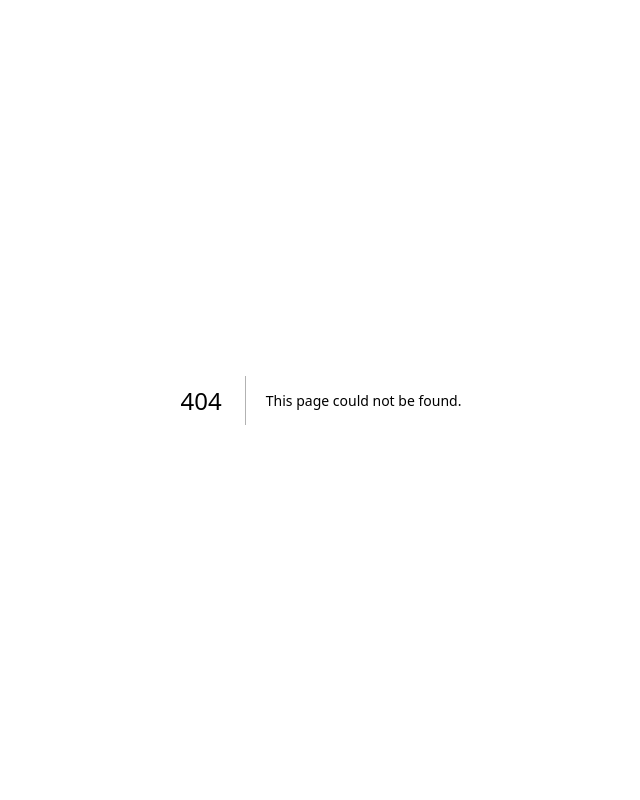
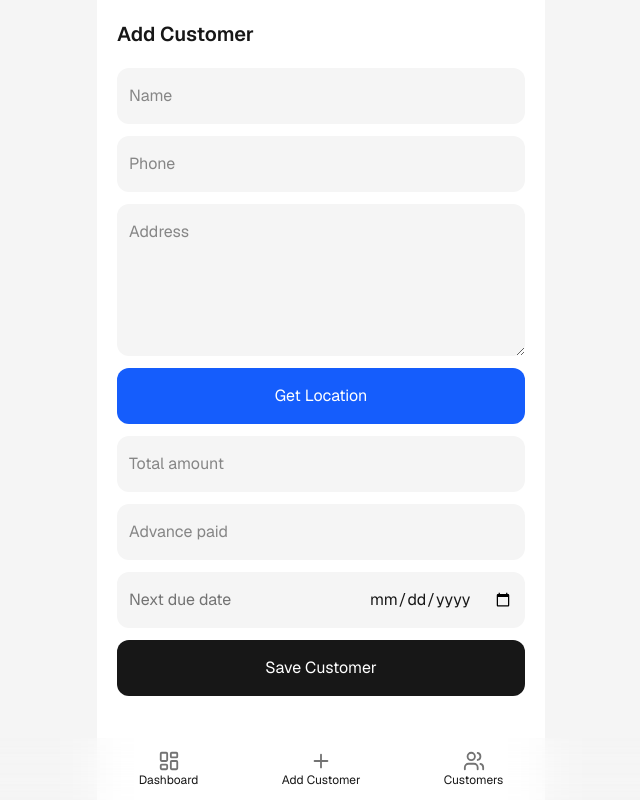
Before and after one commit to ansabazys/payroute, a Next.js app: page /customers/add in a window 1280 px wide. Before the commit this address had no page. Shown: the whole page, without its empty margins (319-959 px from the left). Built offline with nearby package versions, Linux system fonts and the light colour scheme; no server answers; sample sign-in values are in the browser's storage.

Commit message:
feat: add customer

```diff
--- /dev/null
+++ b/app/(protected)/customers/add/page.tsx
@@ -0,0 +1,12 @@
+import AddForm from "@/components/customers/AddForm";
+
+export default function AddCustomer() {
+  return (
+    <section className="min-h-screen bg-neutral-100 flex justify-center">
+      <div className="w-full max-w-md bg-white p-5 gap-5 flex flex-col h-screen">
+        <h1 className="text-xl font-semibold">Add Customer</h1>
+        <AddForm />
+      </div>
+    </section>
+  );
+}
--- /dev/null
+++ b/app/(protected)/customers/page.tsx
@@ -0,0 +1,108 @@
+"use client";
+
+import { useEffect, useState } from "react";
+import { Phone, MapPin, IndianRupee } from "lucide-react";
+
+type Customer = {
+  _id: string;
+  name: string;
+  phone?: string;
+  pendingAmount: number;
+  location: { lat: 0, lng: 0 },
+  nextDueDate?: string;
+};
+
+export default function CustomersPage() {
+  const [customers, setCustomers] = useState<Customer[]>([]);
+  const [loading, setLoading] = useState(true);
+
+  useEffect(() => {
+    fetchCustomers();
+  }, []);
+
+  const fetchCustomers = async () => {
+    try {
+      const res = await fetch("/api/customers");
+      const data = await res.json();
+      setCustomers(data);
+    } catch (err) {
+      console.error("Error fetching customers", err);
+    } finally {
+      setLoading(false);
+    }
+  };
+
+  return (
+    <div className="min-h-screen bg-neutral-100 flex justify-center">
+      <div className="w-full max-w-md bg-white p-5 flex flex-col h-screen">
+        {/* HEADER */}
+        <h1 className="text-2xl font-bold mb-4">Customers</h1>
+
+        {/* SEARCH */}
+        <div className="flex items-center bg-neutral-100 px-4 py-3 rounded-2xl mb-4">
+          <input
+            placeholder="Search customers..."
+            className="bg-transparent outline-none w-full"
+          />
+        </div>
+
+        {/* LIST */}
+        <div className="space-y-4 overflow-y-auto flex-1 pb-24">
+          {loading && <p>Loading customers...</p>}
+
+          {!loading && customers.length === 0 && (
+            <p className="text-center text-neutral-500 mt-10">
+              No customers added yet
+            </p>
+          )}
+
+          {customers.map((customer) => (
+            <CustomerCard key={customer._id} customer={customer} />
+          ))}
+        </div>
+      </div>
+    </div>
+  );
+}
+
+function CustomerCard({ customer }: { customer: Customer }) {
+  return (
+    <div className="bg-white rounded-2xl p-4 space-y-2 border border-neutral-100 shadow-sm">
+      <div className="flex justify-between">
+        <h3 className="font-semibold">{customer.name}</h3>
+        <span className="text-red-600 font-semibold">
+          ₹{customer.pendingAmount}
+        </span>
+      </div>
+
+      <div className="flex justify-between items-center">
+        <p className="text-sm text-neutral-500">
+          Next due:{" "}
+          {customer.nextDueDate
+            ? new Date(customer.nextDueDate).toDateString()
+            : "Not set"}
+        </p>
+
+        <div className="flex gap-3">
+          <Phone size={18} className="text-neutral-600" />
+          <MapPin
+            size={18}
+            className="text-neutral-600 cursor-pointer"
+            onClick={() => {
+              if (!customer.location) {
+                alert("Location not available");
+                return;
+              }
+
+              window.open(
+                `https://www.google.com/maps?q=${customer.location.lat},${customer.location.lng}`,
+                "_blank",
+              );
+            }}
+          />
+          <IndianRupee size={18} className="text-neutral-600" />
+        </div>
+      </div>
+    </div>
+  );
+}
--- /dev/null
+++ b/app/api/customers/route.ts
@@ -0,0 +1,86 @@
+import { NextRequest, NextResponse } from "next/server";
+import { getServerSession } from "next-auth";
+import connectDB from "@/lib/db";
+import Customer from "@/models/Customer";
+import { authOptions } from "../auth/[...nextauth]/route";
+
+export async function POST(req: NextRequest) {
+  try {
+    const session = await getServerSession(authOptions);
+
+    if (!session) {
+      return NextResponse.json({ error: "Unauthorized" }, { status: 401 });
+    }
+
+    await connectDB();
+
+    const body = await req.json();
+
+    const {
+      name,
+      phone,
+      address,
+      totalAmount,
+      paidAmount,
+      nextDueDate,
+      location,
+    } = body;
+
+    if (!name || !totalAmount || !nextDueDate) {
+      return NextResponse.json(
+        { error: "Missing required fields" },
+        { status: 400 },
+      );
+    }
+
+    const pendingAmount = totalAmount - (paidAmount || 0);
+
+    const customer = await Customer.create({
+      ownerId: session.user.id,
+      name,
+      phone,
+      address,
+      totalAmount,
+      paidAmount: paidAmount || 0,
+      pendingAmount,
+      nextDueDate,
+      location,
+    });
+
+    return NextResponse.json({
+      message: "Customer created successfully",
+      customer,
+    });
+  } catch (error) {
+    console.error("CUSTOMER_POST_ERROR:", error);
+    return NextResponse.json(
+      { error: "Failed to create customer" },
+      { status: 500 },
+    );
+  }
+}
+
+export async function GET(req: NextRequest) {
+  try {
+    const session = await getServerSession(authOptions);
+
+    if (!session) {
+      return NextResponse.json({ error: "Unauthorized" }, { status: 401 });
+    }
+
+    await connectDB();
+
+    const customers = await Customer.find({
+      ownerId: session.user.id,
+    }).sort({ createdAt: -1 });
+
+    return NextResponse.json(customers);
+  } catch (error) {
+    console.error("GET_CUSTOMERS_ERROR:", error);
+
+    return NextResponse.json(
+      { error: "Failed to fetch customers" },
+      { status: 500 },
+    );
+  }
+}
--- /dev/null
+++ b/components/customers/AddForm.tsx
@@ -0,0 +1,167 @@
+"use client";
+
+import { useState } from "react";
+
+type FormData = {
+  name: string;
+  phone: string;
+  address: string;
+  location: { lat: number; lng: number };
+  totalAmount: number | string;
+  paidAmount: number | string;
+  nextDueDate: string;
+};
+
+export default function AddForm() {
+  const [formData, setFormData] = useState<FormData>({
+    name: "",
+    phone: "",
+    address: "",
+    location: { lat: 0, lng: 0 },
+    totalAmount: "",
+    paidAmount: "",
+    nextDueDate: "",
+  });
+
+  const handleChange = (
+    e: React.ChangeEvent<HTMLInputElement | HTMLTextAreaElement>,
+  ) => {
+    const { name, value } = e.target;
+
+    setFormData((prev) => ({
+      ...prev,
+      [name]: e.target.type === "number" ? Number(value) : value,
+    }));
+  };
+
+  const handleSubmit = async (e: React.SubmitEvent) => {
+    e.preventDefault();
+    console.log("Submitted data:", formData);
+
+    const res = await fetch("/api/customers", {
+      method: "POST",
+      headers: {
+        "Content-Type": "application/json",
+      },
+      body: JSON.stringify(formData),
+    });
+
+    if (res.ok) {
+      setFormData({
+        name: "",
+        phone: "",
+        address: "",
+        location: { lat: 0, lng: 0 },
+        totalAmount: "",
+        paidAmount: "",
+        nextDueDate: "",
+      });
+    }
+  };
+
+  const getLocation = () => {
+    if (!navigator.geolocation) {
+      alert("Geolocation not supported");
+      return;
+    }
+
+    navigator.geolocation.getCurrentPosition(
+      (position) => {
+        setFormData({
+          ...formData,
+          location: {
+            lat: position.coords.latitude,
+            lng: position.coords.longitude,
+          },
+        });
+      },
+      () => {
+        alert("Permission denied");
+      },
+    );
+  };
+
+  return (
+    <form onSubmit={handleSubmit} className="flex flex-col gap-3">
+      <input
+        type="text"
+        name="name"
+        value={formData.name}
+        onChange={handleChange}
+        className="outline-0 px-3 py-4 bg-neutral-100 rounded-xl w-full"
+        placeholder="Name"
+      />
+
+      <input
+        type="tel"
+        name="phone"
+        value={formData.phone}
+        onChange={handleChange}
+        className="outline-0 px-3 py-4 bg-neutral-100 rounded-xl w-full"
+        placeholder="Phone"
+      />
+
+      <textarea
+        name="address"
+        value={formData.address}
+        onChange={handleChange}
+        className="outline-0 px-3 py-4 bg-neutral-100 rounded-xl w-full"
+        placeholder="Address"
+        rows={5}
+      />
+
+      <div className="flex gap-3">
+        {/* <input
+          type="text"
+          name="location"
+          value={formData.location}
+          onChange={handleChange}
+          className="outline-0 px-3 py-4 bg-neutral-100 rounded-xl w-full"
+          placeholder="Location"
+        /> */}
+        <button
+          type="button"
+          className="outline-0 px-3 py-4 bg-blue-600 text-white rounded-xl w-full"
+          onClick={getLocation}
+        >
+          Get Location
+        </button>
+      </div>
+
+      <input
+        type="number"
+        name="totalAmount"
+        value={formData.totalAmount}
+        onChange={handleChange}
+        className="outline-0 px-3 py-4 bg-neutral-100 rounded-xl w-full"
+        placeholder="Total amount"
+      />
+
+      <input
+        type="number"
+        name="paidAmount"
+        value={formData.paidAmount}
+        onChange={handleChange}
+        className="outline-0 px-3 py-4 bg-neutral-100 rounded-xl w-full"
+        placeholder="Advance paid"
+      />
+
+      <div className="outline-0 px-3 py-4 bg-neutral-100 rounded-xl w-full flex justify-between">
+        <label className="text-neutral-500">Next due date</label>
+        <input
+          type="date"
+          name="nextDueDate"
+          value={formData.nextDueDate}
+          onChange={handleChange}
+        />
+      </div>
+
+      <button
+        type="submit"
+        className="outline-0 px-3 py-4 bg-neutral-900 text-white rounded-xl w-full"
+      >
+        Save Customer
+      </button>
+    </form>
+  );
+}
```
Also changed, not shown: app/(protected)/customers/[id]/page.tsx (added).
